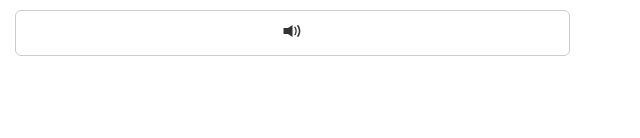
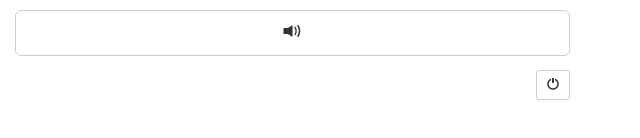
Before and after one commit to jwallin/orpheus, a website: page public/index.html in a window 1280 px wide. Shown: the part 184-322 px from the top of the page, 640-1280 px from the left. Drawn offline with nearby package versions, Linux system fonts and the light colour scheme.

Commit message:
Add power button

```diff
--- a/public/index.html
+++ b/public/index.html
@@ -48,7 +48,14 @@
           </button>
         </div>
       </div>
-
+      <div class="row">
+        <div class="col-xs-11"></div>
+        <div class="col-xs-1">
+          <button type="button" class="btn btn-default btn-sm pull-right" data-device="CU-SX109" data-key="KEY_RECORD">
+            <span class="glyphicon glyphicon-off" aria-hidden="true"></span>
+          </button>
+        </div>
+      </div>
     </div>
 
     <script>
```
